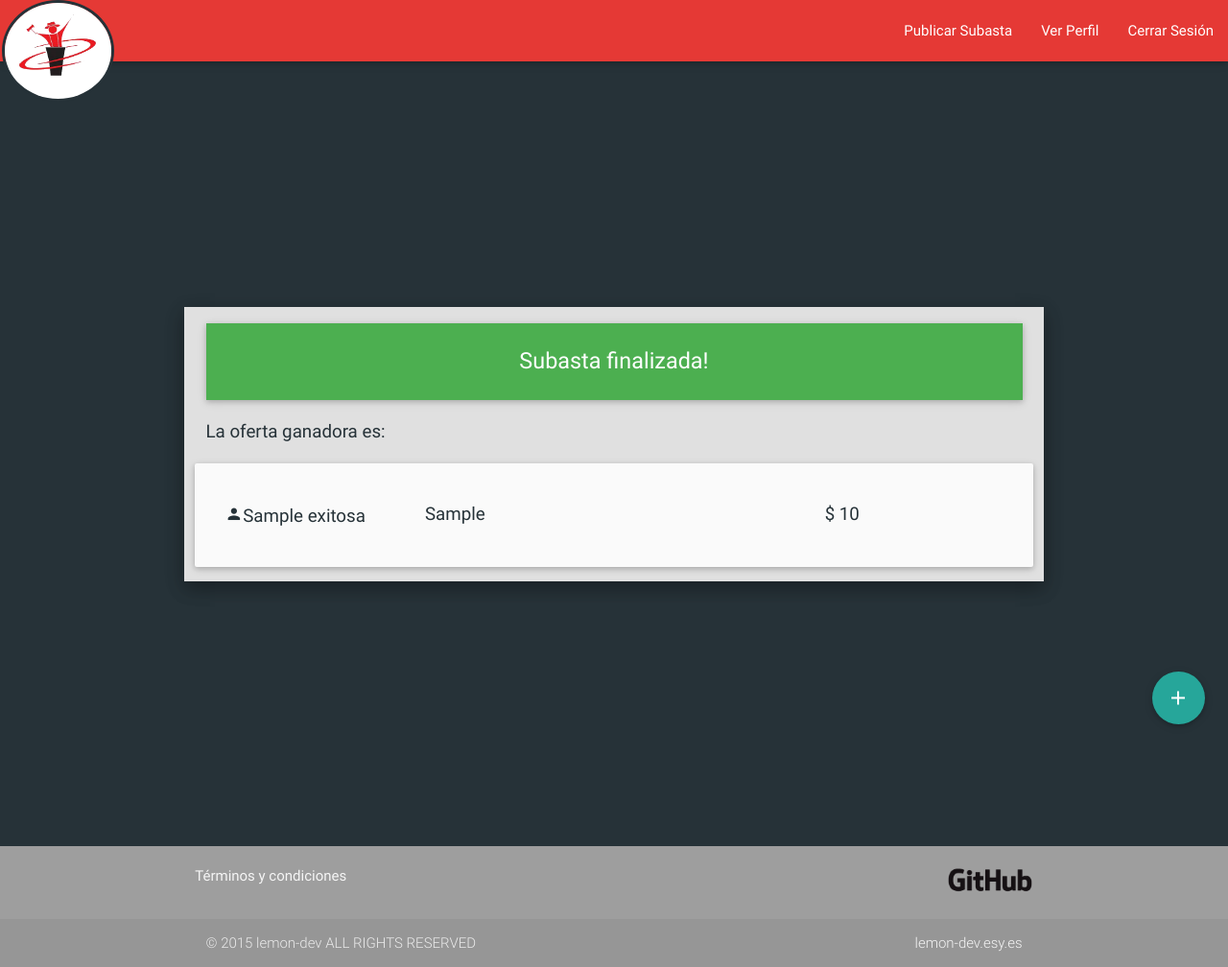
After one commit to lemon-dev/bestnid, a PHP site: page /ofertas.php?id_subasta=1 in a window 1280 px wide. The commit adds this page. Shown: the whole page at 96% size. Run offline with PHP 8.4, Linux system fonts and the light colour scheme; the visitor is signed in with stand-in values (Sample User, id 1); tables that the repository leaves empty or names only in its code hold one stand-in row (values such as "Sample post").

Commit message:
Finalizada la funcionalidad ver_ofertas y elegir_oferta_ganadora

```diff
--- a/proyecto/css/style.css
+++ b/proyecto/css/style.css
@@ -390,6 +390,59 @@ BUSCAR POR TITULO
 
 
 /**********************************
+OFERTAS
+***********************************/
+
+.container.ofertas{
+	background-color: #e0e0e0;
+	color: #263238;
+	margin-bottom: 20%;
+	margin-top: 20%;
+	font-size: 1.25em;
+}
+
+.container.ofertas h4 {
+	margin-bottom: 5%;
+}
+
+.containter.ofertas p {
+	display: inline;
+
+}
+
+.container.ofertas .ofertador {
+
+}
+
+.container.ofertas .card-panel {
+	margin-left: 5%;
+	margin-right: 5%;
+}
+
+
+/**********************************
+OFERTAS: OFERTA GANADORA
+***********************************/
+
+.container.oferta-ganadora {
+	background-color: #e0e0e0;
+	color: #263238;
+	margin-bottom: 20%;
+	margin-top: 20%;
+	font-size: 1.25em;
+}
+
+#finalizada-header {
+	color: white;
+	font-size: 1.25em;
+	min-width: 100%;
+	background-color: #4caf50;
+	padding: 2.5% 2.5% 2.5% 2.5%;
+}
+
+
+
+/**********************************
 COLORES
 ***********************************/
 
--- /dev/null
+++ b/proyecto/db/functions.php
@@ -0,0 +1,45 @@
+<?php
+
+function subastaConID($id_subasta){
+	include('db/connect.php');
+
+	$query = "	SELECT 	*
+				FROM	subasta S INNER JOIN producto P ON S.id_producto = P.id_producto
+								  INNER JOIN categoria C ON P.id_categoria = C.id_categoria
+				WHERE	S.id_subasta = " . $id_subasta;
+
+	$result = $db->query($query);
+
+	$row = $result->fetch_object();
+
+	return $row;
+}
+
+function ofertasParaSubasta($id_subasta){
+
+	include('db/connect.php');
+	$query = "	SELECT *
+				FROM oferta O
+				INNER JOIN usuario U ON O.id_usuario = U.id_usuario
+				WHERE id_subasta='". $id_subasta."' ";
+	$result = $db->query($query);
+
+	return $result;
+}
+
+function ofertaExitosaParaSubasta($id_subasta){
+
+	include('db/connect.php');
+
+	$query = "	SELECT *
+				FROM subasta S
+				INNER JOIN oferta O ON S.id_subasta = O.id_subasta
+				INNER JOIN usuario U ON O.id_usuario = U.id_usuario
+				INNER JOIN oferta_exitosa E ON O.id_oferta = E.id_oferta
+				WHERE S.id_subasta='". $id_subasta ."'";
+	$result = $db->query($query);
+
+	return $result;
+}
+
+?>
--- /dev/null
+++ b/proyecto/ofertas.php
@@ -0,0 +1,95 @@
+<?php
+session_start();
+//error_reporting(-1);
+//ini_set('display_errors', 'On');
+
+include('db/connect.php');
+include('db/functions.php');
+
+$subasta = subastaConID($_GET['id_subasta']);
+$pageTitle = 'Ofertas | ' . $subasta->titulo;
+		include('include/header.php');
+
+$ofertas_exitosas = ofertaExitosaParaSubasta($_GET['id_subasta']);
+
+if($_SESSION && ($_SESSION['id_usuario'] == $subasta->id_usuario)){
+	if($ofertas_exitosas->num_rows == 0){
+
+
+		$terminada = $subasta->fecha_final < date('Y-m-d');
+
+?>
+
+	<section>
+		<div class="container ofertas">
+			<h4 class="center">Ofertas para <?php echo $subasta->titulo ?></h4>
+			<?php if($terminada){ ?>
+				<p class="center">La subasta a terminado, por favor, eliga una entre las siguientes ofertas.</p>
+			<?php } else { ?>
+
+				<p class="center">La subasta finalizará en unos días, cuando finalize podrá elegir entre las ofertas disponibles.</p>
+
+			<?php } ?>
+
+			<?php
+				$ofertas = ofertasParaSubasta($_GET['id_subasta']);
+				if($ofertas->num_rows == 0){ ?>
+
+					<div class="card-panel grey lighten-5 z-depth-1 row">
+						<p class="center">No hay ofertas para su subasta :(</p>
+						<!--p class="center">No pierda el ánimo vuelva a intentarlo en <a href="/publicarSubasta.php">publicar subasta</a></p-->
+					<div>
+
+
+				<?php } else {
+					while($oferta = $ofertas->fetch_object()){ ?>
+
+						<div class="card-panel grey lighten-5 z-depth-1 row">
+							<p class="col m4 ofertador"><i class="mdi-social-person"></i><?php echo $oferta->nombre_usuario ?></p>
+							<p class="col m8"><?php echo $oferta->necesidad ?></p>
+							<?php if($terminada) { ?>
+								<form action="/function/oferta-exitosa-process.php" method="post">
+									<input type="hidden" name="id_oferta" value="<?php echo $oferta->id_oferta ?>">
+									<input type="hidden" name="id_subasta" value="<?php echo $_GET['id_subasta'] ?>">
+									<button class="btn waves-effect waves-light right" type="submit" name="action">Elegir
+    									<i class="mdi-action-done right"></i>
+  									</button>
+								</form>
+							<?php } ?>
+						</div>
+
+				<?php }
+
+				} ?>
+
+
+		</div>
+	</section>
+
+<?php } else { ?>
+	<?php
+
+		if($ofertas_exitosas->num_rows == 1){
+			$oferta_exitosa = $ofertas_exitosas->fetch_object(); ?>
+			<div class="container oferta-ganadora z-depth-2">
+				<h4 id="finalizada-header" class="center z-depth-1">Subasta finalizada!</h4>
+				<p>La oferta ganadora es: </p>
+				<div class="card-panel grey lighten-5 z-depth-1 row">
+					<p class="col m3 ofertador"><i class="mdi-social-person"></i><?php echo $oferta_exitosa->nombre_usuario ?></p>
+					<p class="col m6"><?php echo $oferta_exitosa->necesidad ?></p>
+					<p class="col m3">$ <?php echo $oferta_exitosa->precio ?>
+				</div>
+			</div>
+		<?php } ?>
+
+<?php  } ?>
+
+ <?php }  else {?>
+
+	<p>Solo el dueno de la subasta puede ver las ofertas</p>
+	<?php die(); ?>
+
+ <?php } ?>
+
+
+<?php include('include/footer.php'); ?>
```
Also changed, not shown: proyecto/function/oferta-exitosa-process.php (added, +28 -0 lines), proyecto/subasta.php (+2 -16 lines).
